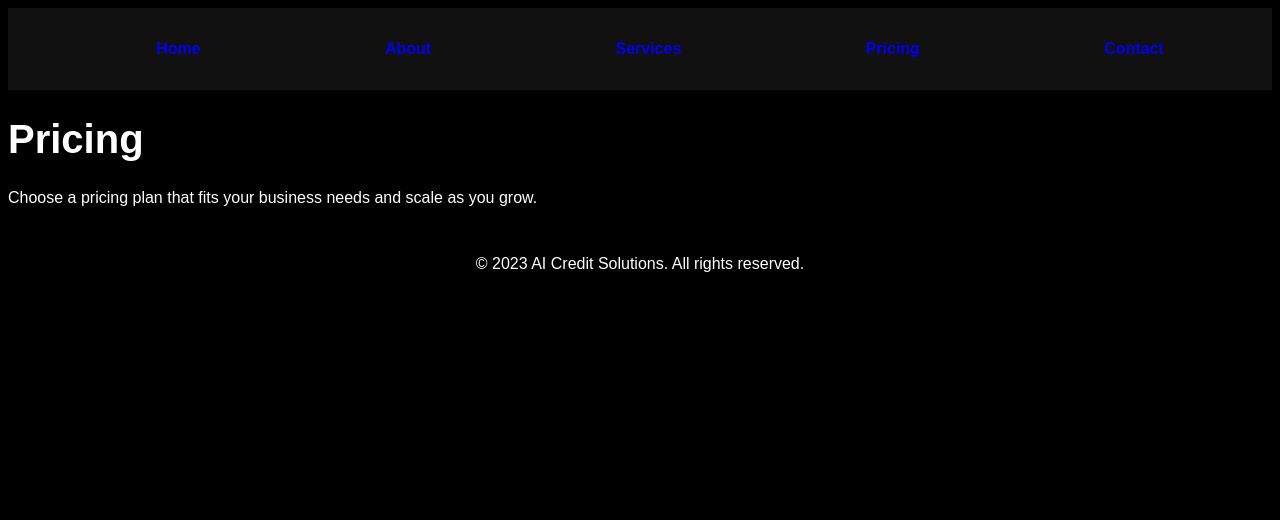
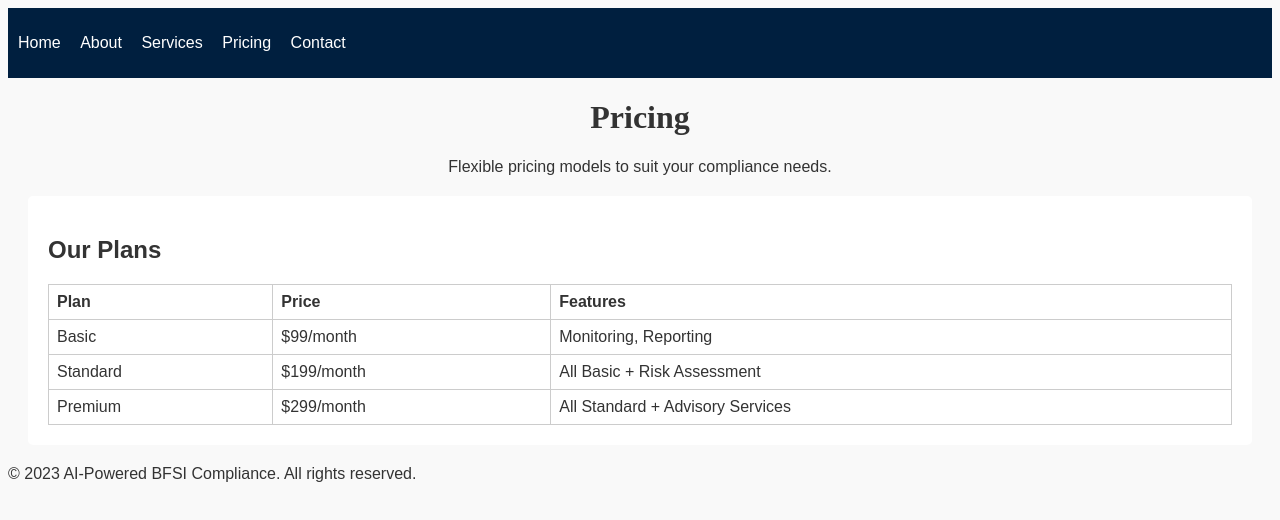
Before and after one commit to Agarwal-Sudhanshu/ai-static-builder, a website: page docs/pricing.html in a window 1280 px wide. Drawn offline with Linux system fonts and the light colour scheme.

Commit message:
Rollback to commit 3dc1ab4

```diff
--- a/docs/pricing.html
+++ b/docs/pricing.html
@@ -1 +1,36 @@
-<!DOCTYPE html><html lang='en'><head><meta charset='UTF-8'><meta name='viewport' content='width=device-width, initial-scale=1.0'><link rel='stylesheet' href='style.css'><title>Pricing</title></head><body><nav><ul><li><a href='index.html'>Home</a></li><li><a href='about.html'>About</a></li><li><a href='services.html'>Services</a></li><li><a href='pricing.html'>Pricing</a></li><li><a href='contact.html'>Contact</a></li></ul></nav><main><h1>Pricing</h1><p>Choose a pricing plan that fits your business needs and scale as you grow.</p></main><footer><p>&copy; 2023 AI Credit Solutions. All rights reserved.</p></footer></body></html>
+<!DOCTYPE html>
+<html lang="en">
+<head>
+    <meta charset="UTF-8">
+    <meta name="viewport" content="width=device-width, initial-scale=1.0">
+    <title>Pricing - AI-powered BFSI Compliance</title>
+    <link rel="stylesheet" href="style.css">
+</head>
+<body>
+    <nav>
+        <ul>
+            <li><a href="index.html">Home</a></li>
+            <li><a href="about.html">About</a></li>
+            <li><a href="services.html">Services</a></li>
+            <li><a href="pricing.html">Pricing</a></li>
+            <li><a href="contact.html">Contact</a></li>
+        </ul>
+    </nav>
+    <header>
+        <h1>Pricing</h1>
+        <p>Flexible pricing models to suit your compliance needs.</p>
+    </header>
+    <section class="pricing-table">
+        <h2>Our Plans</h2>
+        <table>
+            <tr><th>Plan</th><th>Price</th><th>Features</th></tr>
+            <tr><td>Basic</td><td>$99/month</td><td>Monitoring, Reporting</td></tr>
+            <tr><td>Standard</td><td>$199/month</td><td>All Basic + Risk Assessment</td></tr>
+            <tr><td>Premium</td><td>$299/month</td><td>All Standard + Advisory Services</td></tr>
+        </table>
+    </section>
+    <footer>
+        <p>&copy; 2023 AI-Powered BFSI Compliance. All rights reserved.</p>
+    </footer>
+</body>
+</html>
--- a/docs/style.css
+++ b/docs/style.css
@@ -1 +1,12 @@
-body { background-color: black; color: white; font-family: 'Arial', sans-serif; } nav { background-color: #111; padding: 1rem; } nav ul { list-style: none; display: flex; justify-content: space-around; } nav a { color: neon green; text-decoration: none; font-weight: bold; } h1 { font-size: 2.5rem; } .gradient-button { background-image: linear-gradient(to right, neon green, #00ff99); color: black; border: none; padding: 10px 20px; cursor: pointer; } .animated-hero { animation: fadeIn 2s; } @keyframes fadeIn { from { opacity: 0; } to { opacity: 1; } } footer { padding: 1rem; text-align: center; }
+body { background-color: #f9f9f9; color: #333; font-family: Arial, sans-serif; }
+nav { background-color: #001f3f; padding: 10px; }
+nav ul { list-style-type: none; padding: 0; }
+nav ul li { display: inline; margin-right: 15px; }
+nav a { color: white; text-decoration: none; }
+header { text-align: center; margin: 20px 0; }
+h1 { font-family: 'Times New Roman', serif; }
+.features, .mission, .service-list, .pricing-table, .contact-form { margin: 20px; padding: 20px; border-radius: 5px; background-color: #fff; }
+.feature-grid { display: grid; grid-template-columns: repeat(auto-fill, minmax(200px, 1fr)); gap: 20px; }
+.footer { text-align: center; padding: 10px; }
+table { width: 100%; border-collapse: collapse; }
+table, th, td { border: 1px solid #ccc; padding: 8px; text-align: left; }
```
Also changed, not shown: docs/about.html (+31 -1 lines), docs/contact.html (+38 -1 lines), docs/index.html (+36 -1 lines), docs/services.html (+36 -1 lines).
